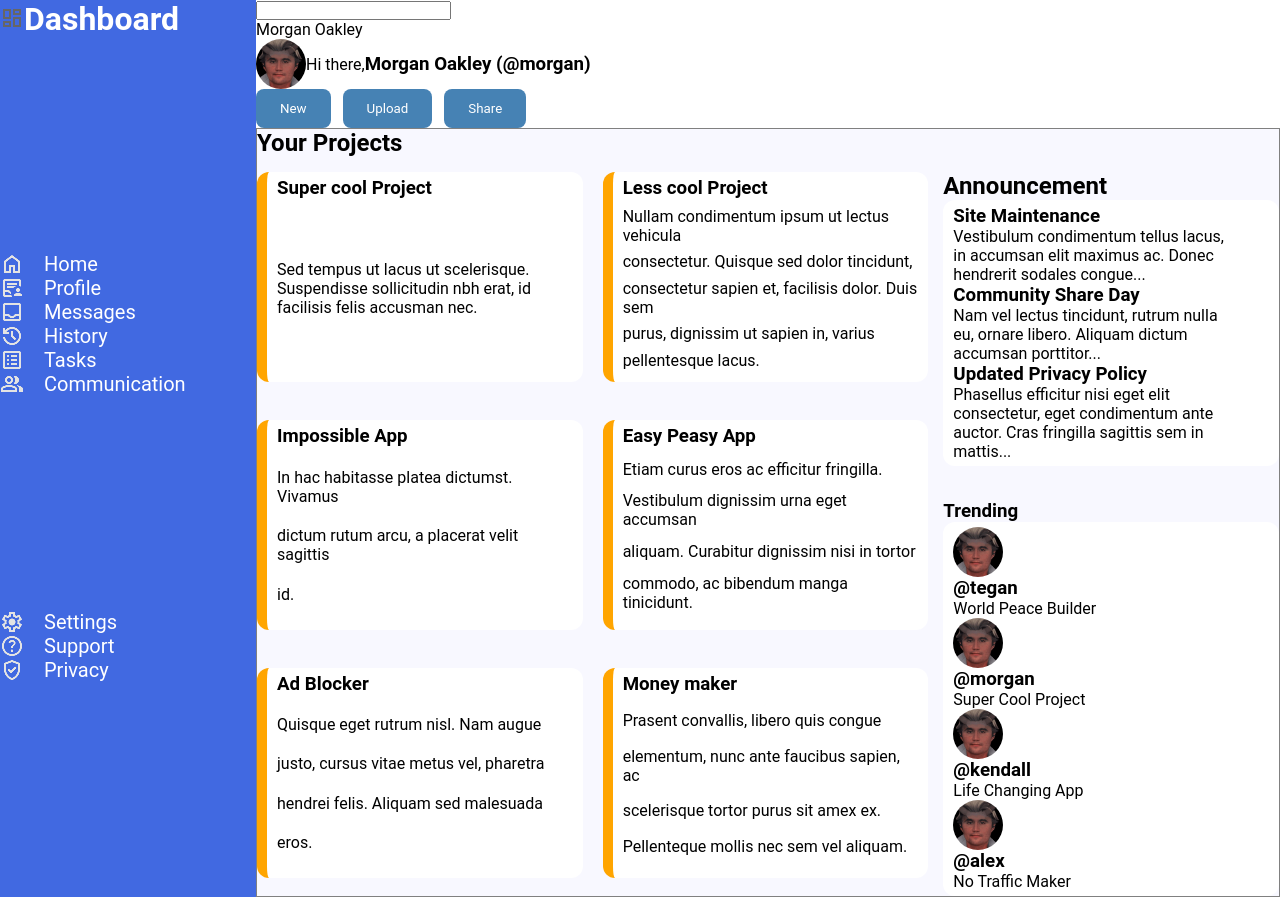
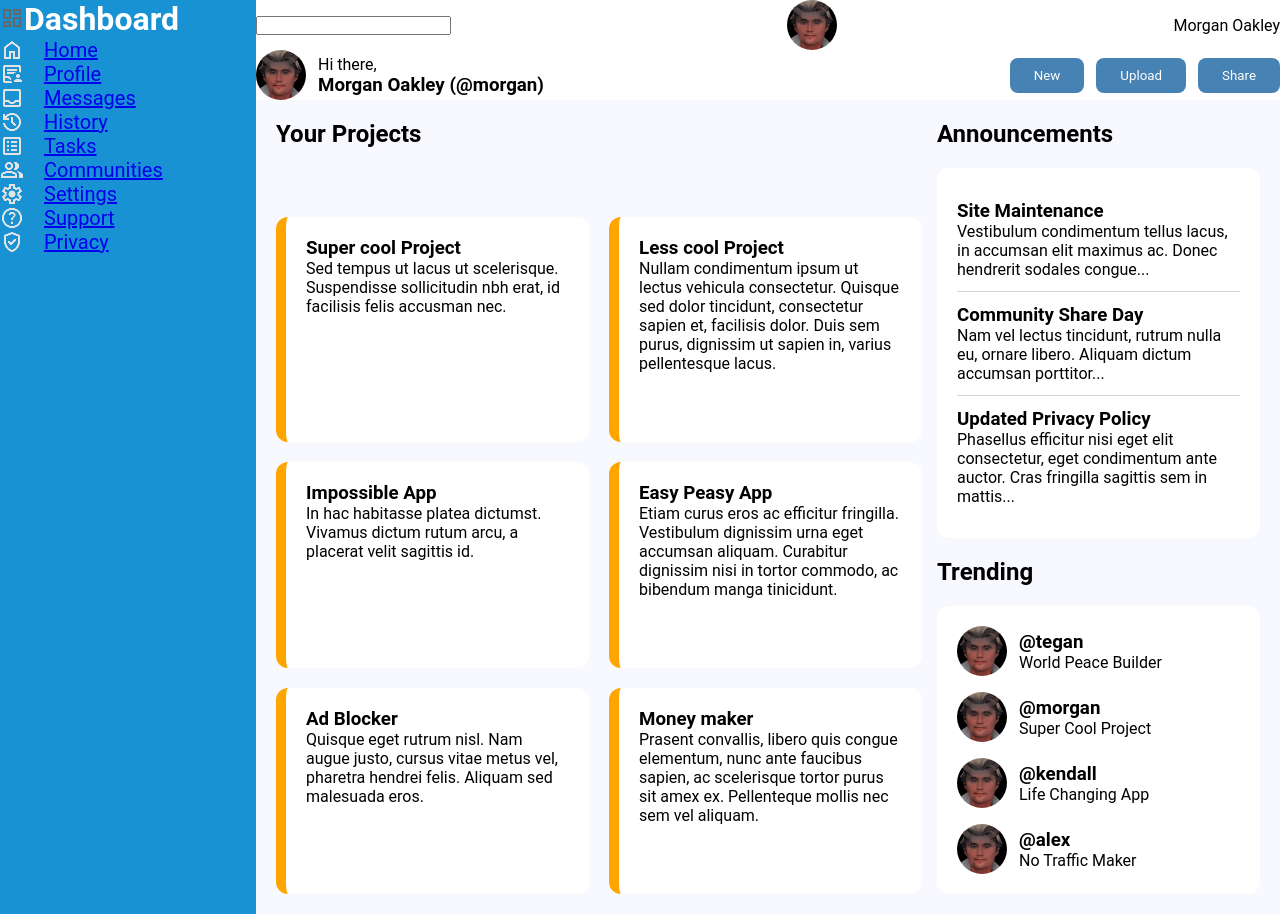
Before and after one commit to t0dii/TOP-AdminDashboard, a plain HTML site: page index.html in a window 1280 px wide. Drawn offline with Linux system fonts and the light colour scheme.

Commit message:
making style changes

```diff
--- a/index.html
+++ b/index.html
@@ -6,20 +6,24 @@
 	<link rel="stylesheet" href="style.css">
 
 	<title>Admin Dashboard</title>
+<base target="_blank">
 </head>
 <body>
 	<div class="container">
 		<div class="header">
 			<div class="top-nav">
 				<input type="text"/>
+				<img src="temporary.png" alt="avatar" class="avatar">
 				<p>Morgan Oakley</p>
 			</div>
 
 			<div class="bottom-header">
 				<div class="header-content">
 					<img src="temporary.png" alt="avatar" class="avatar">
+					<div class="intro-text">
 						<p>Hi there,</p>
 						<h3>Morgan Oakley (@morgan)</h3>
+					</div>
 				</div>
 
 				<div class="header-buttons">
@@ -32,110 +36,106 @@
 
 		<div class="side-bar">
 			<div class="dashboard-header">
-            <h1 class="dashboard-icon"><img src="icons/dashboard.png">Dashboard</h1>
+				<h1 class="dashboard-icon"><img src="icons/dashboard.png" alt="">Dashboard</h1>
 			</div>
 			<div class="home-communities">
-             <a><img src="icons/home.png"><span>Home</span></a>
-             <a><img src="icons/profile.png"><span>Profile</span></a>
-             <a><img src="icons/messages.png"><span>Messages</span></a>
-             <a><img src="icons/history.png"><span>History</span></a>
-             <a><img src="icons/tasks.png"><span>Tasks</span></a>
-             <a><img src="icons/community.png"><span>Communication</span></a>
+				<a href="#"><img src="icons/home.png" alt=""><span>Home</span></a>
+				<a href="#"><img src="icons/profile.png" alt=""><span>Profile</span></a>
+				<a href="#"><img src="icons/messages.png" alt=""><span>Messages</span></a>
+				<a href="#"><img src="icons/history.png" alt=""><span>History</span></a>
+				<a href="#"><img src="icons/tasks.png" alt=""><span>Tasks</span></a>
+				<a href="#"><img src="icons/community.png" alt=""><span>Communities</span></a>
 			</div>
 			<div class="setting-privacy">
-             <a><img src="icons/settings.png"><span>Settings</span></a>
-             <a><img src="icons/help.png"><span>Support</span></a>
-             <a><img src="icons/verified.png"><span>Privacy</span></a>
+				<a href="#"><img src="icons/settings.png" alt=""><span>Settings</span></a>
+				<a href="#"><img src="icons/help.png" alt=""><span>Support</span></a>
+				<a href="#"><img src="icons/verified.png" alt=""><span>Privacy</span></a>
 			</div>
 		</div>
 
 		<div class="main-content">
+			<section class="project-cards">
 				<div class="project-header">
 					<h2>Your Projects</h2>
 				</div>
-            <section class="project-cards">
 				<div class="card">
 					<h3 class="title">Super cool Project</h3>
 					<p>Sed tempus ut lacus ut scelerisque. Suspendisse sollicitudin nbh erat, id facilisis felis accusman nec.</p>
 				</div>
 				<div class="card">
 					<h3 class="title">Less cool Project</h3>
-                    <p>Nullam condimentum ipsum ut lectus vehicula</p>
-                    <p>consectetur. Quisque sed dolor tincidunt,</p>
-                    <p>consectetur sapien et, facilisis dolor. Duis sem</p>
-                    <p>purus, dignissim ut sapien in, varius</p>
-                    <p>pellentesque lacus.</p>
+					<p>Nullam condimentum ipsum ut lectus vehicula consectetur. Quisque sed dolor tincidunt, consectetur sapien et, facilisis dolor. Duis sem purus, dignissim ut sapien in, varius pellentesque lacus.</p>
 				</div>
 				<div class="card">
 					<h3 class="title">Impossible App</h3>
-                    <p>In hac habitasse platea dictumst. Vivamus</p>
-                    <p>dictum rutum arcu, a placerat velit sagittis</p>
-                    <p>id.</p>
+					<p>In hac habitasse platea dictumst. Vivamus dictum rutum arcu, a placerat velit sagittis id.</p>
 				</div>
 				<div class="card">
 					<h3 class="title">Easy Peasy App</h3>
-                    <p>Etiam curus eros ac efficitur fringilla.</p>
-                    <p>Vestibulum dignissim urna eget accumsan</p>
-                    <p>aliquam. Curabitur dignissim nisi in tortor</p>
-                    <p>commodo, ac bibendum manga tinicidunt.</p>
+					<p>Etiam curus eros ac efficitur fringilla. Vestibulum dignissim urna eget accumsan aliquam. Curabitur dignissim nisi in tortor commodo, ac bibendum manga tinicidunt.</p>
 				</div>
 				<div class="card">
 					<h3 class="title">Ad Blocker</h3>
-                    <p>Quisque eget rutrum nisl. Nam augue</p>
-                    <p>justo, cursus vitae metus vel, pharetra</p>
-                    <p>hendrei felis. Aliquam sed malesuada</p>
-                    <p>eros.</p>
+					<p>Quisque eget rutrum nisl. Nam augue justo, cursus vitae metus vel, pharetra hendrei felis. Aliquam sed malesuada eros.</p>
 				</div>
 				<div class="card">
 					<h3 class="title">Money maker</h3>
-                    <p>Prasent convallis, libero quis congue</p>
-                    <p>elementum, nunc ante faucibus sapien, ac</p>
-                    <p>scelerisque tortor purus sit amex ex.</p>
-                    <p>Pellenteque mollis nec sem vel aliquam.</p>
+					<p>Prasent convallis, libero quis congue elementum, nunc ante faucibus sapien, ac scelerisque tortor purus sit amex ex. Pellenteque mollis nec sem vel aliquam.</p>
 				</div>
 			</section>
 
 			<section class="announcement-cards">
-                <h1> Announcement </h1>
+				<h2>Announcements</h2>
 				<div class="announcement">
+					<div class="announcement-item">
 						<h3 class="title-announcement">Site Maintenance</h3>
-                    <p>Vestibulum condimentum tellus lacus,</p>
-                    <p>in accumsan elit maximus ac. Donec</p>
-                    <p>hendrerit sodales congue...</p>
-
+						<p>Vestibulum condimentum tellus lacus, in accumsan elit maximus ac. Donec hendrerit sodales congue...</p>
+					</div>
+					<div class="announcement-item">
 						<h3 class="title-announcement">Community Share Day</h3>
-                    <p>Nam vel lectus tincidunt, rutrum nulla</p>
-                    <p>eu, ornare libero. Aliquam dictum</p>
-                    <p>accumsan porttitor...</p>
-
+						<p>Nam vel lectus tincidunt, rutrum nulla eu, ornare libero. Aliquam dictum accumsan porttitor...</p>
+					</div>
+					<div class="announcement-item">
 						<h3 class="title-announcement">Updated Privacy Policy</h3>
-                    <p>Phasellus efficitur nisi eget elit</p>
-                    <p>consectetur, eget condimentum ante</p>
-                    <p>auctor. Cras fringilla sagittis sem in</p>
-                    <p>mattis...</p>
+						<p>Phasellus efficitur nisi eget elit consectetur, eget condimentum ante auctor. Cras fringilla sagittis sem in mattis...</p>
+					</div>
 				</div>
 
 				<div class="trending-header">
-                    <h3>Trending</h3>
+					<h2>Trending</h2>
 				</div>
 				<div class="trending">
+					<div class="trending-item">
 						<img src="temporary.png" alt="avatar" class="avatar-trend">
+						<div class="trending-text">
 							<h3 class="title-trending">@tegan</h3>
 							<p>World Peace Builder</p>
-
+						</div>
+					</div>
+					<div class="trending-item">
 						<img src="temporary.png" alt="avatar" class="avatar-trend">
+						<div class="trending-text">
 							<h3 class="title-trending">@morgan</h3>
 							<p>Super Cool Project</p>
-
+						</div>
+					</div>
+					<div class="trending-item">
 						<img src="temporary.png" alt="avatar" class="avatar-trend">
+						<div class="trending-text">
 							<h3 class="title-trending">@kendall</h3>
 							<p>Life Changing App</p>
-
+						</div>
+					</div>
+					<div class="trending-item">
 						<img src="temporary.png" alt="avatar" class="avatar-trend">
+						<div class="trending-text">
 							<h3 class="title-trending">@alex</h3>
 							<p>No Traffic Maker</p>
 						</div>
+					</div>
+				</div>
 			</section>
+		</div>
 	</div>
 </body>
 </html>
--- a/style.css
+++ b/style.css
@@ -18,17 +18,31 @@ body, button, input{
     background-color: white;
 }
 
+.top-nav{
+    display: flex;
+    justify-content: space-between;
+    align-items: center;
+}
+
+.bottom-header{
+    display: flex;
+    justify-content: space-between;
+    align-items: center;
+}
+
 .avatar {
- vertical-align: middle;
- width: 50px;
- height: 50px;
- border-radius: 50%;
+    vertical-align: middle;
+    width: 50px;
+    height: 50px;
+    border-radius: 50%;
 }
 
 .header-content{
     display: flex;
     align-items: center;
+    gap: 12px;
 }
+
 .header-buttons{
     display: flex;
     gap: 12px;
@@ -37,84 +51,89 @@ body, button, input{
 .header-buttons button{
     color: white;
     background-color: steelblue;
-    padding: 12px 24px;
+    padding: 10px 24px;
     border-radius: 8px;
     border: none;
 }
 
 .side-bar{
     display: grid;
-    background-color: royalblue;
-    grid-row: 1/-1;
+    align-content: start;
+    background-color: #1992D4;
+    grid-column: 1 / 2;
+    grid-row: 1 / 3;
     color: white;
 }
 
 .side-bar a{
     display: flex;
+    align-items: center;
     font-size: 20px;
     gap: 20px;
 }
-/*side bar divs here*/
 
 .main-content{
     display: grid;
     background-color: ghostwhite;
     gap: 15px;
-    border: 1px solid grey;
     grid-template-columns: 2fr 1fr;
+    padding: 20px;
 }
+
 .project-header{
-    display: grid;
-    grid-column: 1/-1;
+    grid-column: 1 / -1;
 }
+
 .project-cards{
     display: grid;
-    grid-template-columns: repeat(2, 1fr); /* 3 equal-width columns */
-    grid-template-rows: repeat(3, 1fr);
+    grid-template-columns: repeat(2, 1fr);
     gap: 20px;
-    height: 100%;
 }
+
 .card{
-    display: grid;
-    padding: 5px 10px;
+    padding: 20px;
     background-color: white;
     border-radius: 12px;
-    height: 200px;
     border-left: 10px solid orange;
     text-align: left;
 }
 
-.card img{
-    align-items: right;
+.announcement-cards{
+    display: grid;
+    gap: 20px;
+    align-content: start;
 }
+
 .announcement{
-    display: grid;
-    padding: 5px 10px;
+    padding: 20px;
     background-color: white;
     border-radius: 12px;
-    text-align: left;
-
 }
 
-.announcement-cards{
-    display: grid;
+.announcement-item{
+    padding: 12px 0;
 }
-.announcement-header{
-    display: grid;
-    grid-column: 1/-1
+
+.announcement-item:not(:last-child){
+    border-bottom: 1px solid lightgrey;
 }
 
 .trending{
     display: grid;
-    padding: 5px 10px;
+    gap: 16px;
+    padding: 20px;
     background-color: white;
     border-radius: 12px;
-    text-align: left;
+}
+
+.trending-item{
+    display: flex;
+    align-items: center;
+    gap: 12px;
 }
 
 .trending-header{
     display: grid;
-    padding-top: 10%;
 }
 
 .avatar-trend{
@@ -122,5 +141,4 @@ body, button, input{
     width: 50px;
     height: 50px;
     border-radius: 50%;
-
 }
```
Lines whose indentation alone changed are shown as unchanged.
